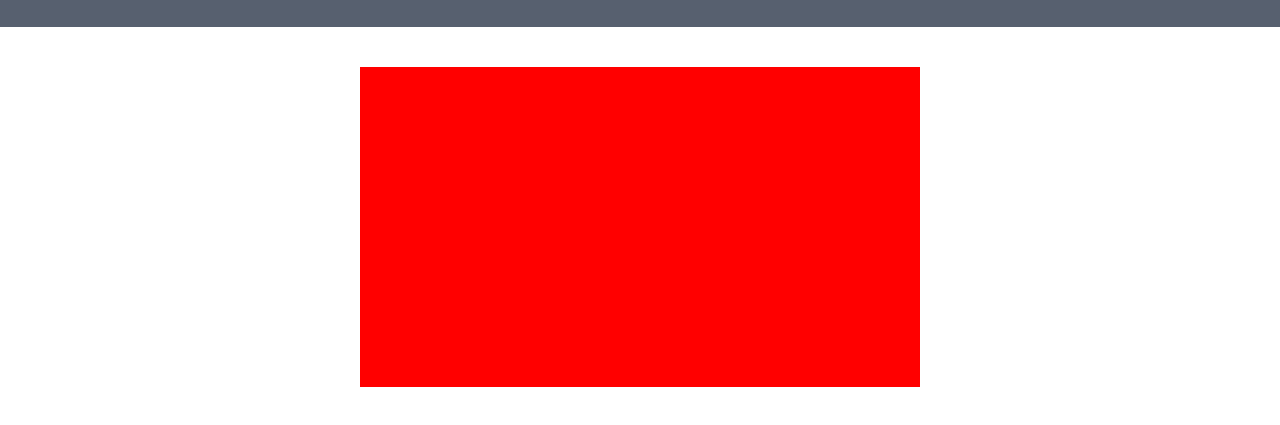
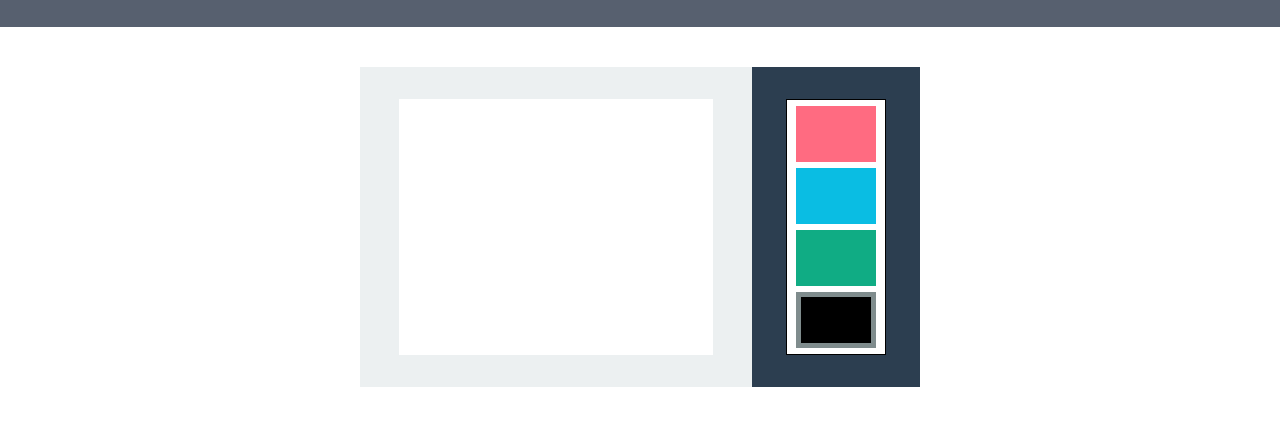
Before and after one commit to adityaSrivastava29/PEPCODING-WEB-D, a website: page Module 2/Jira App/index.html in a window 1280 px wide. Both pictures are taken after a click on the element "add". Shown: the part 93-518 px from the top of the page. Drawn offline with Linux system fonts and the light colour scheme.

Commit message:
Modal CreateElement Added

```diff
--- a/Module 2/Jira App/script.js
+++ b/Module 2/Jira App/script.js
@@ -6,5 +6,32 @@ addBtn.addEventListener("click", function () {
 
   div.classList.add("modal"); //<div class="modal"></div>
 
+  div.innerHTML = ` <div class="task-section">
+  <div class="task-inner-container" contenteditable="true"></div>
+</div>
+<div class="modal-priority-section">
+  <div class="priority-inner-container">
+    <div class="modal-priority pink"></div>
+    <div class="modal-priority blue"></div>
+    <div class="modal-priority green"></div>
+    <div class="modal-priority black selected"></div>
+  </div>
+</div>`;
+
+  let allModalPriority = div.querySelectorAll(".modal-priority");
+
+  for (let i = 0; i < allModalPriority.length; i++) {
+    allModalPriority[i].addEventListener("click", function (e) {
+
+
+      for (let j = 0; j < allModalPriority.length; j++) {
+          allModalPriority[j].classList.remove("selected")
+      }
+
+      e.currentTarget.classList.add("selected")
+
+    });
+  }
+
   body.append(div);
 });
--- a/Module 2/Jira App/style.css
+++ b/Module 2/Jira App/style.css
@@ -65,7 +65,7 @@ body {
   /* this will set your children in vertical center  */
 }
 
-.delete{
+.delete {
   font-size: 2.9rem;
 }
 
@@ -74,37 +74,36 @@ body {
   background-color: #747d8c;
 }
 
-
-.filter div{
+.filter div {
   height: 50%;
   width: 50%;
   border-radius: 6px;
 }
 
-.pink{
+.pink {
   background-color: #ff6b81;
 }
 
-.green{
+.green {
   background-color: #10ac84;
 }
 
-.blue{
+.blue {
   background-color: #0abde3;
 }
 
-.black{
+.black {
   background-color: black;
 }
 
-.material-icons{
-    font-size: 2.5rem!important;
+.material-icons {
+  font-size: 2.5rem !important;
 }
 
-.modal{
+.modal {
   height: 20rem;
+  display: flex;
   width: 35rem;
-    background-color: red;
   position: fixed;
   top: 20vh;
   /* ye left wala 50% jo hai wo body ki width ka hai  */
@@ -112,3 +111,56 @@ body {
   /* ye translate wala jo 50% hai wo khudke element ka hai  */
   transform: translateX(-50%);
 }
+
+.task-section {
+  background-color: #ecf0f1;
+  height: 100%;
+  width: 70%;
+  display: flex;
+  justify-content: center;
+  align-items: center;
+}
+
+.task-inner-container {
+  height: 80%;
+  width: 80%;
+  background-color: white;
+  outline: none;
+  font-size: 1.2rem;
+  font-family: Arial, Helvetica, sans-serif;
+  padding: 10px;
+  overflow: auto;
+}
+
+.modal-priority-section {
+  background-color: #2c3e50;
+  height: 100%;
+  width: 30%;
+  display: flex;
+  justify-content: center;
+  align-items: center;
+}
+
+.priority-inner-container {
+  background-color: white;
+  height: 80%;
+  width: 60%;
+  border: 1px solid;
+  display: flex;
+  justify-content: space-evenly;
+  align-items: center;
+  flex-direction: column;
+}
+
+.modal-priority {
+  width: 80%;
+  height: 22%;
+}
+
+.modal-priority:hover {
+  border: 5px solid #7f8c8d;
+}
+
+.selected {
+  border: 5px solid #7f8c8d;
+}
```
Also changed, not shown: Module 2/Jira App/index.html (+13 -0 lines). Lines whose indentation alone changed are shown as unchanged.
